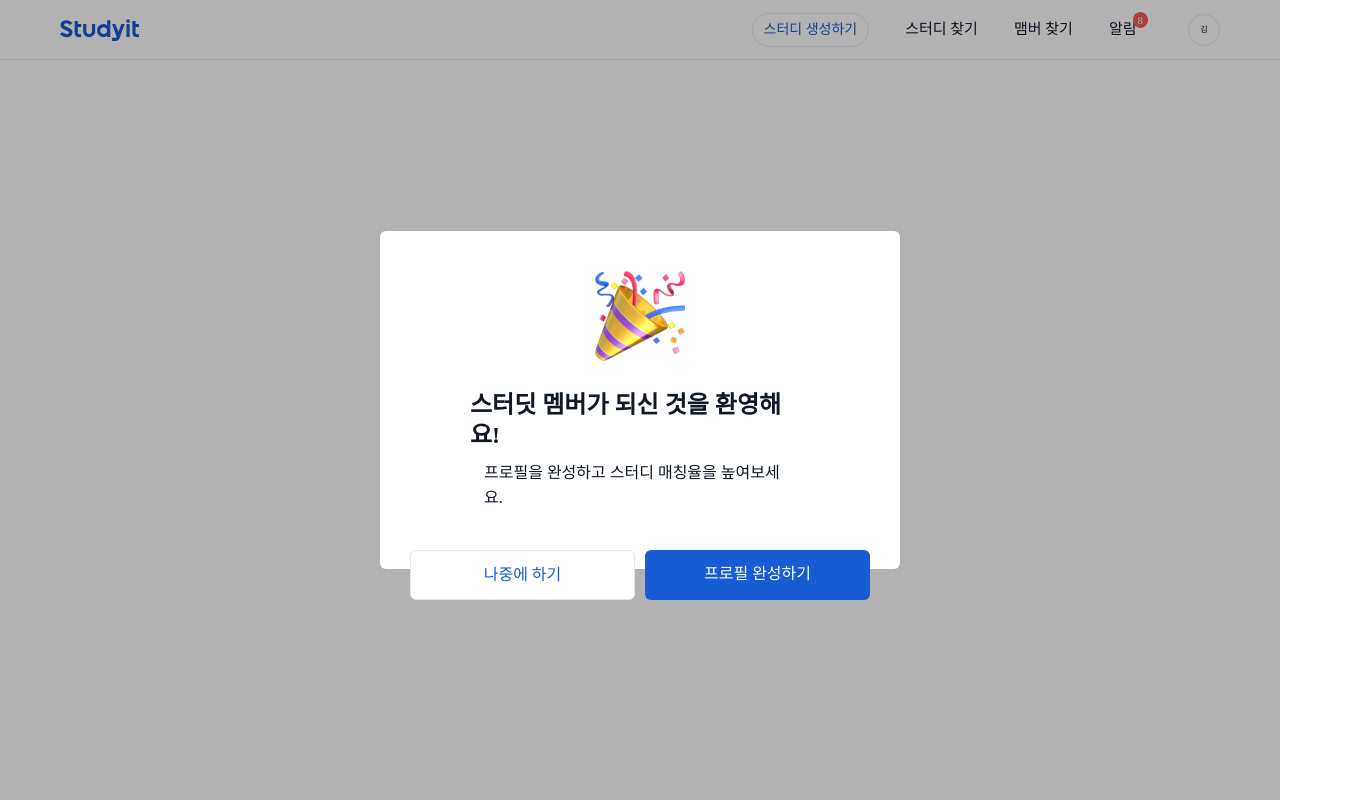
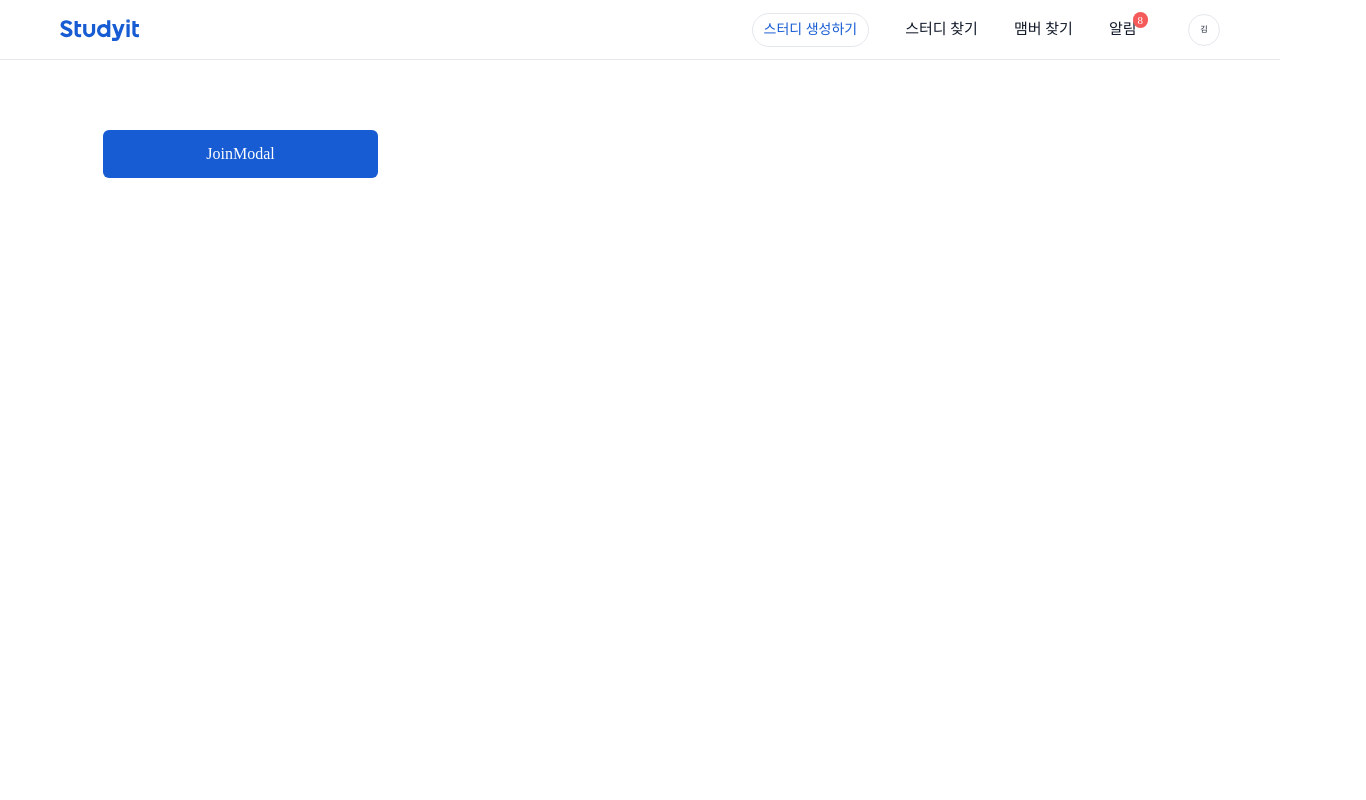
Before and after one commit to study-group-portfolio/study-frontend, a React (Create React App) app: page /test/modal in a window 1280 px wide. Shown: the whole page, 1366 px wide, since content can reach past the window. Built offline with nearby package versions, Linux system fonts and the light colour scheme; a web font is replaced by a local one.

Commit message:
모달 관련 테스트 페이지 및 JoinModal 컴포넌트 수정

```diff
--- a/src/Router.tsx
+++ b/src/Router.tsx
@@ -20,7 +20,7 @@ import ProfileRevision from "pages/mypage/profile/Revision";
 import BookMark from "pages/mypage/BookMark";
 import StudyActivity from "pages/mypage/StudyActivitiy";
 import Component from "pages/test/Component";
-import Modal from "pages/test/modal";
+import Modal from "pages/test/ModalComponent";
 
 function Router() {
   return (
@@ -67,7 +67,7 @@ function Router() {
           path="/mypage/studyActivity"
           component={StudyActivity}
         ></Route>
-        <Route exact path="/component" component={Component}></Route>
+        <Route exact path="/test/component" component={Component}></Route>
         <Route exact path="/test/modal" component={Modal}></Route>
       </Switch>
     </BrowserRouter>
--- a/src/components/modal/JoinModal.tsx
+++ b/src/components/modal/JoinModal.tsx
@@ -4,7 +4,22 @@ import img_join from 'images/img/img_join.svg';
 import Button from 'components/common/Button';
 import { ButtonType } from 'utils/enum';
 
-export default function AlarmModal() {
+interface ModalProps {
+    onClose?: () => (void);
+}
+
+interface JoinModalProps extends ModalProps {
+
+}
+
+export default function JoinModal(props: JoinModalProps) {
+    const onClose = () => {
+        console.log("동작");
+        if (props.onClose) {
+            props.onClose();
+        }
+    }
+
     return (
         <div className={cn(styles.overlays)}>
             <div className={cn(styles.modal)}>
@@ -15,14 +30,11 @@ export default function AlarmModal() {
                     <Button
                         buttonName='나중에 하기'
                         disabled={false}
-                        img={undefined}
                         buttonType={ButtonType.서브}
-                        onClick={() => {}}
+                        onClick={() => onClose()}
                     />
                     <Button
                         buttonName='프로필 완성하기'
-                        disabled={false}
-                        img={undefined}
                         buttonType={ButtonType.기본}
                         onClick={() => {}}
                     />
--- a/src/css/common/common.scss
+++ b/src/css/common/common.scss
@@ -1,6 +1,7 @@
 * {
     margin: 0;
     padding: 0;
+    z-index: 0;
 }
 
 body {
--- /dev/null
+++ b/src/css/pages/test/ModalComponent.module.scss
@@ -0,0 +1,18 @@
+.container {
+    /** 요소 크기 설정 **/
+    width: 1366px;
+
+    /** 외부 여백 설정 **/
+    margin: 0 auto;
+    margin-top: 130px;
+    margin-bottom: 90px;
+
+    /** 내부 여백 설정 **/
+    padding: 0 103px;
+
+    /** 그리드 설정 **/
+    display: grid;
+    grid-template-columns: 275px 275px 275px 275px;
+    grid-gap: 20px;
+    justify-content: flex-start;
+}
--- /dev/null
+++ b/src/pages/test/ModalComponent.tsx
@@ -0,0 +1,31 @@
+import JoinModal from "components/modal/JoinModal";
+import Button from 'components/common/Button';
+import { ButtonType } from 'utils/enum';
+import { useState } from 'react';
+import cn from 'classnames';
+import styles from 'css/pages/test/ModalComponent.module.scss';
+
+
+export default function Modal() {
+    const [openJoinModal, setOpenJoinModal] = useState(false);
+
+    return (
+        <div>
+            <div className={cn(styles.container)}>
+                <Button
+                    buttonType={ButtonType.기본}
+                    onClick={() => setOpenJoinModal(true)}
+                >
+                    JoinModal
+                </Button>
+            </div>
+            <div>
+                {openJoinModal &&
+                    <JoinModal
+                        onClose={() => setOpenJoinModal(false)}
+                    />
+                }
+            </div>
+        </div>
+    )
+}
--- a/src/pages/test/modal.tsx
+++ /dev/null
@@ -1,9 +0,0 @@
-import JoinModal from "components/modal/JoinModal";
-
-export default function Modal() {
-    return (
-        <div>
-            <JoinModal />
-        </div>
-    )
-}
```
